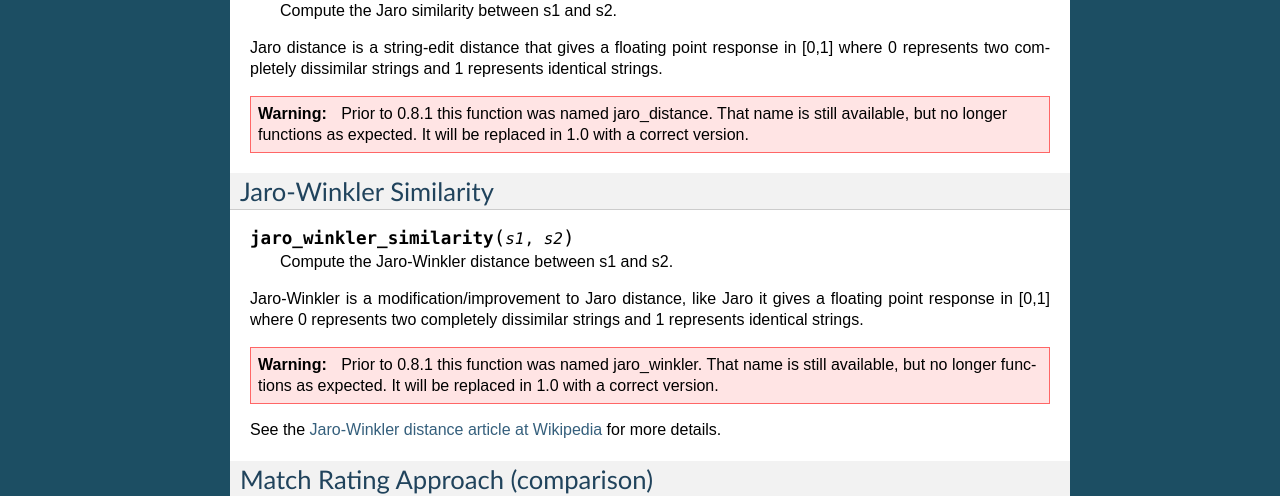
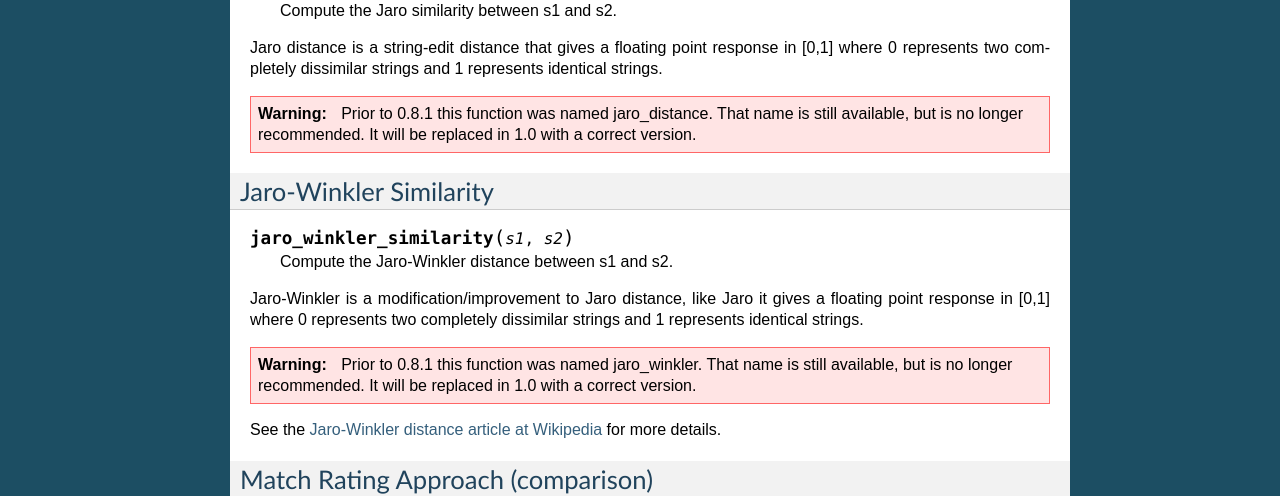
Before and after one commit to jamesturk/jellyfish, a Sphinx documentation site: the page built from docs/comparison.rst, in a window 1280 px wide. Shown: the part 1013-1509 px from the top of the page. Built offline with Sphinx 7.4.7, drawn with Linux system fonts in a browser that asks for light colours.

Commit message:
fix warnings

```diff
--- a/docs/comparison.rst
+++ b/docs/comparison.rst
@@ -54,7 +54,7 @@ Jaro Similarity
 Jaro distance is a string-edit distance that gives a floating point response in [0,1] where 0 represents two completely dissimilar strings and 1 represents identical strings.
 
 .. warning::
-  Prior to 0.8.1 this function was named jaro_distance.  That name is still available, but no longer functions as expected.
+  Prior to 0.8.1 this function was named jaro_distance.  That name is still available, but is no longer recommended.
   It will be replaced in 1.0 with a correct version.
 
 Jaro-Winkler Similarity
@@ -67,7 +67,7 @@ Jaro-Winkler Similarity
 Jaro-Winkler is a modification/improvement to Jaro distance, like Jaro it gives a floating point response in [0,1] where 0 represents two completely dissimilar strings and 1 represents identical strings.
 
 .. warning::
-  Prior to 0.8.1 this function was named jaro_winkler.  That name is still available, but no longer functions as expected.
+  Prior to 0.8.1 this function was named jaro_winkler.  That name is still available, but is no longer recommended.
   It will be replaced in 1.0 with a correct version.
 
 See the `Jaro-Winkler distance article at Wikipedia <http://en.wikipedia.org/wiki/Jaro-Winkler_distance>`_ for more details.
```
